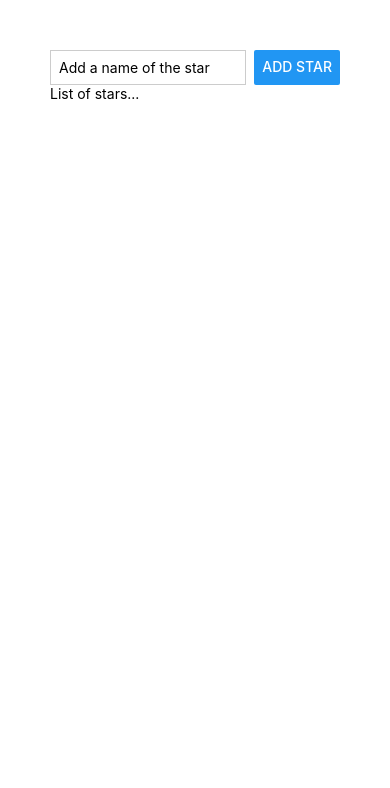
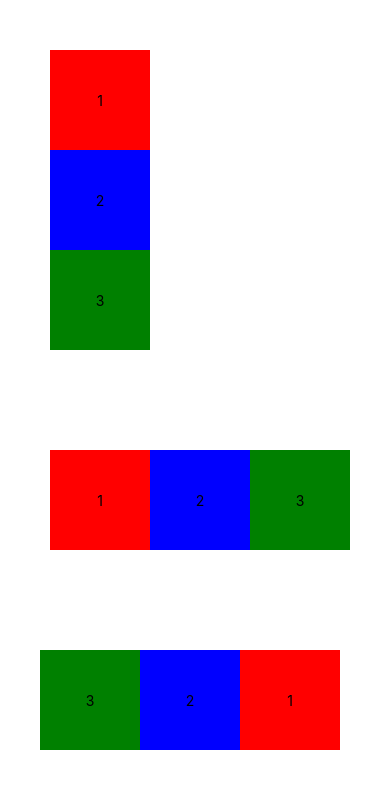
Before and after one commit to perseverance50k/stellar-stitch, a React Native app: screen / in a window 390 px wide. Shown: the top 788 px of the page. Built offline with nearby package versions, Linux system fonts and the light colour scheme.

Commit message:
Practiced different flexbox positioning techniques

```diff
--- a/App.js
+++ b/App.js
@@ -1,35 +1,188 @@
-import { StyleSheet, Text, View, Button, TextInput } from "react-native";
+import { ScrollView, Text, View } from "react-native";
 
 export default function App() {
   return (
-    <View style={styles.container}>
-      <View style={styles.inputContainer}>
-        <TextInput
-          style={styles.textInput}
-          placeholder="Add a name of the star"
-        />
-        <Button title="Add star" />
+    <ScrollView>
+      <View style={{ padding: 50 }}>
+        <View
+          style={{
+            backgroundColor: "red",
+            width: 100,
+            height: 100,
+            justifyContent: "center",
+            alignItems: "center",
+          }}
+        >
+          <Text>1</Text>
+        </View>
+        <View
+          style={{
+            backgroundColor: "blue",
+            width: 100,
+            height: 100,
+            justifyContent: "center",
+            alignItems: "center",
+          }}
+        >
+          <Text>2</Text>
+        </View>
+        <View
+          style={{
+            backgroundColor: "green",
+            width: 100,
+            height: 100,
+            justifyContent: "center",
+            alignItems: "center",
+          }}
+        >
+          <Text>3</Text>
+        </View>
       </View>
-      <View>
-        <Text>List of stars...</Text>
+      <View style={{ padding: 50, flexDirection: "row" }}>
+        <View
+          style={{
+            backgroundColor: "red",
+            width: 100,
+            height: 100,
+            justifyContent: "center",
+            alignItems: "center",
+          }}
+        >
+          <Text>1</Text>
+        </View>
+        <View
+          style={{
+            backgroundColor: "blue",
+            width: 100,
+            height: 100,
+            justifyContent: "center",
+            alignItems: "center",
+          }}
+        >
+          <Text>2</Text>
+        </View>
+        <View
+          style={{
+            backgroundColor: "green",
+            width: 100,
+            height: 100,
+            justifyContent: "center",
+            alignItems: "center",
+          }}
+        >
+          <Text>3</Text>
+        </View>
       </View>
-    </View>
+      <View style={{ padding: 50, flexDirection: "row-reverse" }}>
+        <View
+          style={{
+            backgroundColor: "red",
+            width: 100,
+            height: 100,
+            justifyContent: "center",
+            alignItems: "center",
+          }}
+        >
+          <Text>1</Text>
+        </View>
+        <View
+          style={{
+            backgroundColor: "blue",
+            width: 100,
+            height: 100,
+            justifyContent: "center",
+            alignItems: "center",
+          }}
+        >
+          <Text>2</Text>
+        </View>
+        <View
+          style={{
+            backgroundColor: "green",
+            width: 100,
+            height: 100,
+            justifyContent: "center",
+            alignItems: "center",
+          }}
+        >
+          <Text>3</Text>
+        </View>
+      </View>
+      <View style={{ padding: 50, flexDirection: "column-reverse" }}>
+        <View
+          style={{
+            backgroundColor: "red",
+            width: 100,
+            height: 100,
+            justifyContent: "center",
+            alignItems: "center",
+          }}
+        >
+          <Text>1</Text>
+        </View>
+        <View
+          style={{
+            backgroundColor: "blue",
+            width: 100,
+            height: 100,
+            justifyContent: "center",
+            alignItems: "center",
+          }}
+        >
+          <Text>2</Text>
+        </View>
+        <View
+          style={{
+            backgroundColor: "green",
+            width: 100,
+            height: 100,
+            justifyContent: "center",
+            alignItems: "center",
+          }}
+        >
+          <Text>3</Text>
+        </View>
+      </View>
+      <View
+        style={{
+          padding: 50,
+          flexDirection: "row",
+          width: "80%",
+          height: 300,
+          alignItems: "stretch",
+        }}
+      >
+        <View
+          style={{
+            backgroundColor: "red",
+            justifyContent: "center",
+            alignItems: "center",
+            flex: 1,
+          }}
+        >
+          <Text>1</Text>
+        </View>
+        <View
+          style={{
+            backgroundColor: "blue",
+            justifyContent: "center",
+            alignItems: "center",
+            flex: 2,
+          }}
+        >
+          <Text>2</Text>
+        </View>
+        <View
+          style={{
+            backgroundColor: "green",
+            justifyContent: "center",
+            alignItems: "center",
+            flex: 1,
+          }}
+        >
+          <Text>3</Text>
+        </View>
+      </View>
+    </ScrollView>
   );
 }
-
-const styles = StyleSheet.create({
-  container: {
-    padding: 50,
-  },
-  inputContainer: {
-    flexDirection: "row",
-    justifyContent: "space-between",
-  },
-  textInput: {
-    borderWidth: "1px",
-    borderColor: "#cccccc",
-    width: "80%",
-    marginRight: 8,
-    padding: 8,
-  },
-});
```
